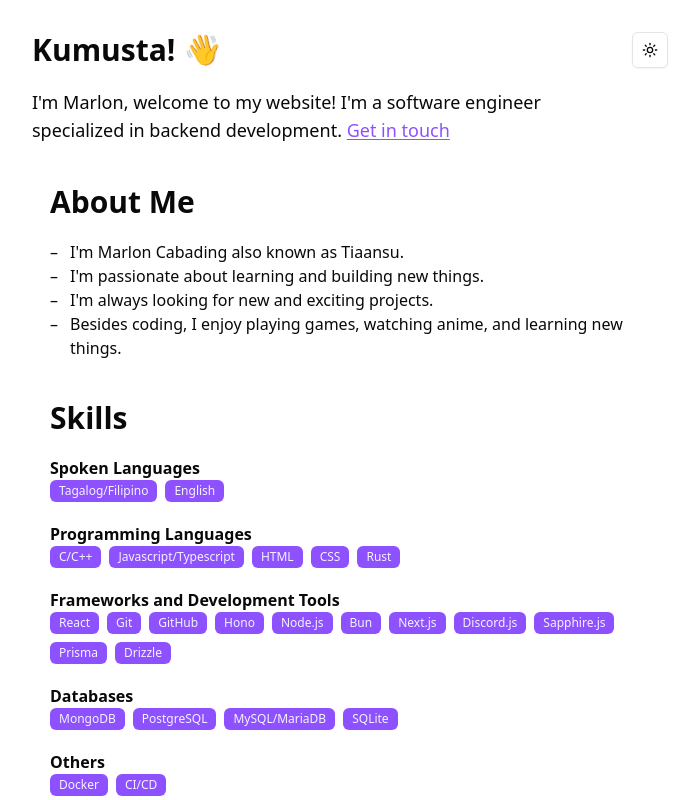
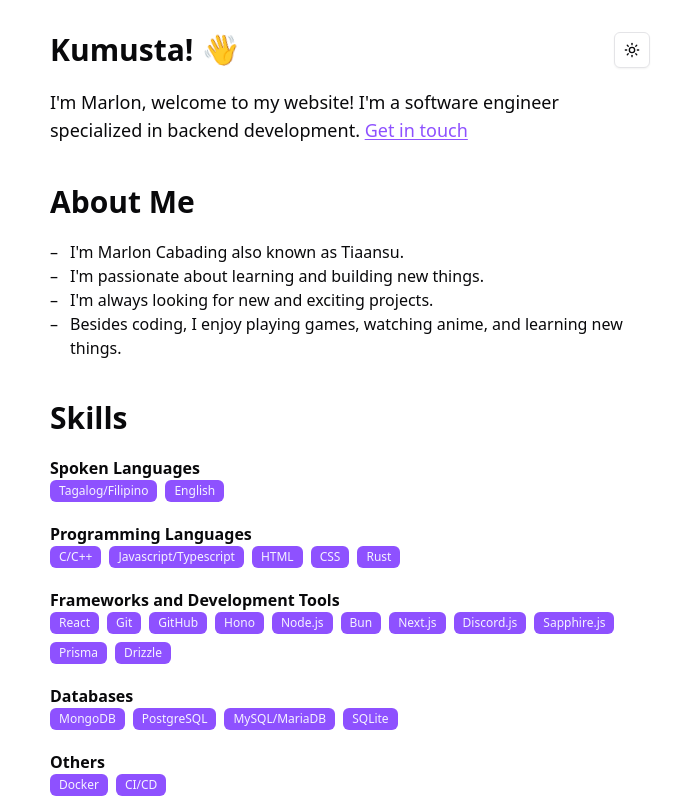
Before and after one commit to Tiaansu/Tiaansu, a Next.js app: page / in a window 1280 px wide. Shown: the whole page, without its empty margins (290-989 px from the left). Built offline with nearby package versions, Linux system fonts and the light colour scheme; no server answers.

Commit message:
fix mode toggle

```diff
--- a/src/app/page.tsx
+++ b/src/app/page.tsx
@@ -4,15 +4,11 @@
 import Introduction from '@/components/containers/introduction';
 import Projects from '@/components/containers/projects';
 import Skills from '@/components/containers/skills';
-import { ModeToggle } from '@/components/mode-toggle';
 
 export default function Home() {
   return (
     <main className='w-screen h-screen px-4 py-8 flex flex-col items-center gap-10 overflow-hidden overflow-y-scroll'>
-      <div className='flex items-start justify-between'>
-        <Introduction />
-        <ModeToggle />
-      </div>
+      <Introduction />
       <AboutMe />
       <Skills />
       <Education />
--- a/src/components/containers/introduction.tsx
+++ b/src/components/containers/introduction.tsx
@@ -1,9 +1,11 @@
 import Link from 'next/link';
 import Container from '@/components/site/container';
+import { ModeToggle } from '../mode-toggle';
 
 export default function Introduction() {
   return (
     <Container>
+      <div className='flex justify-between'>
         <h1 className='text-3xl font-bold'>
           Kumusta!{' '}
           <span
@@ -14,6 +16,8 @@
             👋
           </span>
         </h1>
+        <ModeToggle />
+      </div>
       <p className='text-lg leading-7'>
         I&apos;m Marlon, welcome to my website! I&apos;m a software engineer
         specialized in backend development.{' '}
```
Lines whose indentation alone changed are shown as unchanged.
